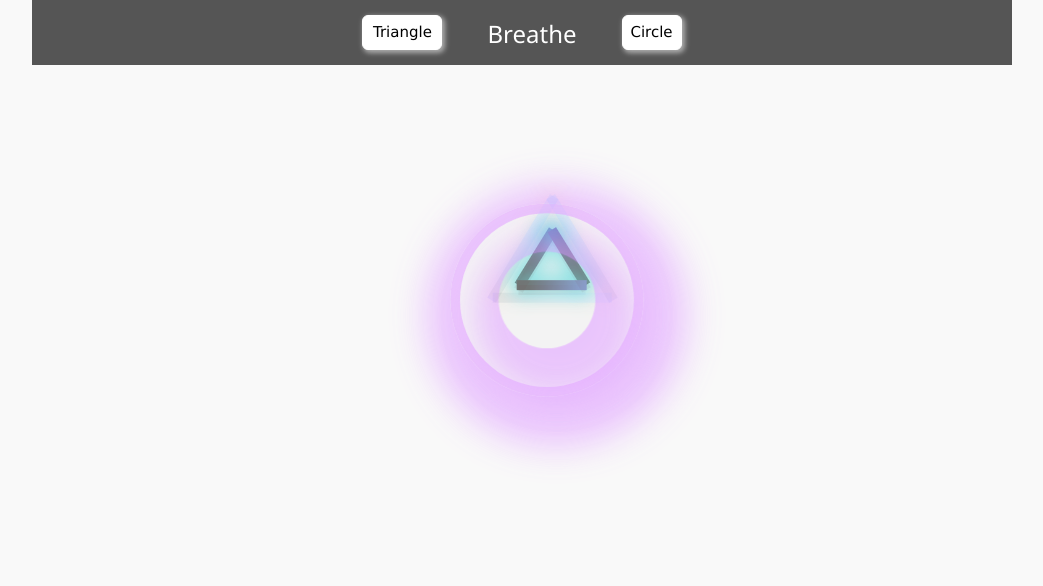
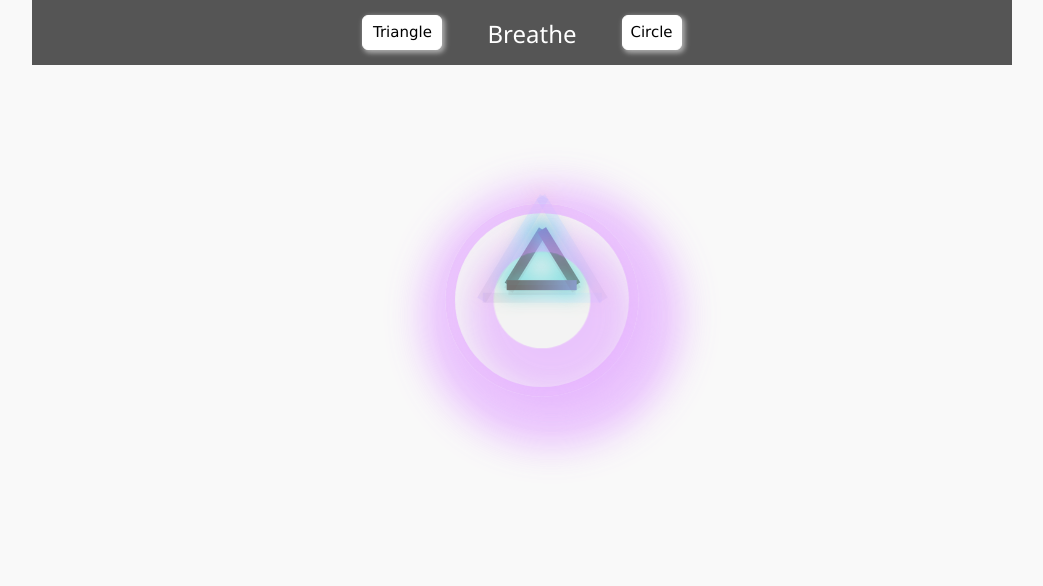
Before and after one commit to Edelin11/EdelinPortfolios, a PHP site: page /Relax/breathe.html in a window 1280 px wide. Shown: the top 586 px of the page, without its empty margins (118-1161 px from the left). Run offline with PHP 8.4, Linux system fonts and the light colour scheme; some libraries are stand-ins or nearby versions.

Commit message:
Update breathe.css

```diff
--- a/Relax/breathe.css
+++ b/Relax/breathe.css
@@ -87,7 +87,7 @@ h3{
 #container{
     position: relative;
     top: 180px;
-    left: 90px;
+    left: 80px;
     transform: translate(-300%, 0%);
 }
 .tri1-1, .tri1-2, .tri1-3{
@@ -258,7 +258,7 @@ h3{
 #container2{
     position: absolute;
     top: 250px;
-    transform: translate(-200%, 0%);
+    transform: translate(-205%, 0%);
 }
 
 .circle1{
```
